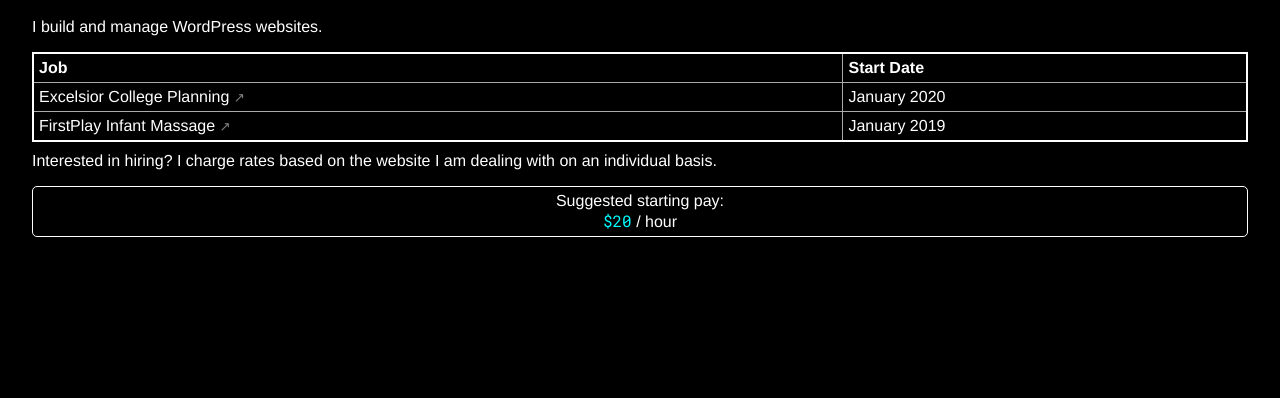
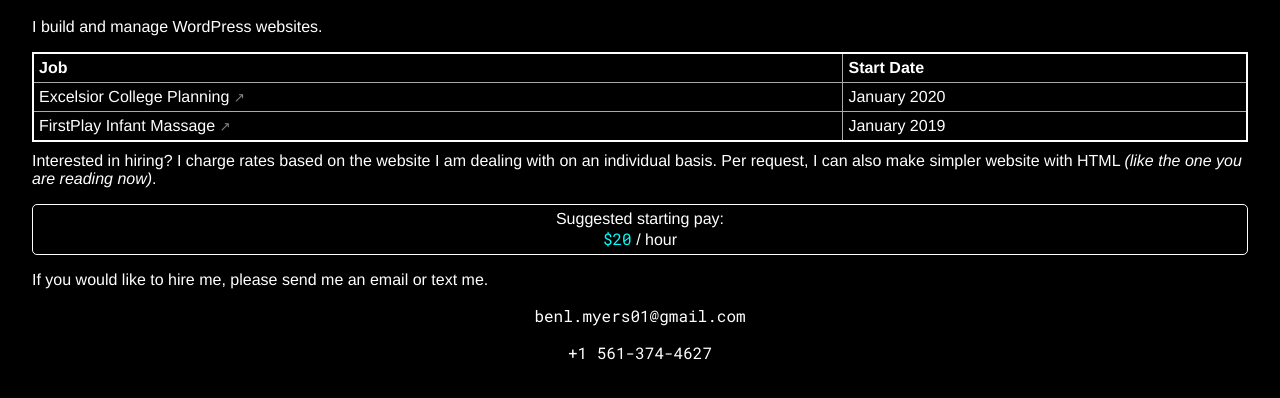
Before and after one commit to benben28405678/BenWebsite, a plain HTML site: page wordpress.html in a window 1280 px wide. Shown: the part 72-470 px from the top of the page. Drawn offline with Linux system fonts and the light colour scheme.

Commit message:
Finished WordPress page.

```diff
--- a/wordpress.html
+++ b/wordpress.html
@@ -41,7 +41,7 @@
     </table>
 
     Interested in hiring? I charge rates based on the website I am dealing with
-    on an individual basis.
+    on an individual basis. Per request, I can also make simpler website with HTML <i>(like the one you are reading now)</i>.
 
     <p
       style="border: 1px solid white; text-align: center; padding: 5px; border-radius: 5px"
@@ -74,5 +74,15 @@
       <input type="submit" value="Submit" action="wordpress.php"/>
     </form>
     -->
+
+    <p>
+      If you would like to hire me, please send me an email or text me.
+    </p>
+    <p style="text-align: center" class="code">
+      <a href="mailto:benl.myers01@gmail.com">benl.myers01@gmail.com</a>
+    </p>
+    <p style="text-align: center" class="code">
+      <a href="tel:5613744627">+1 561-374-4627</a>
+    </p>
   </body>
 </html>
```
